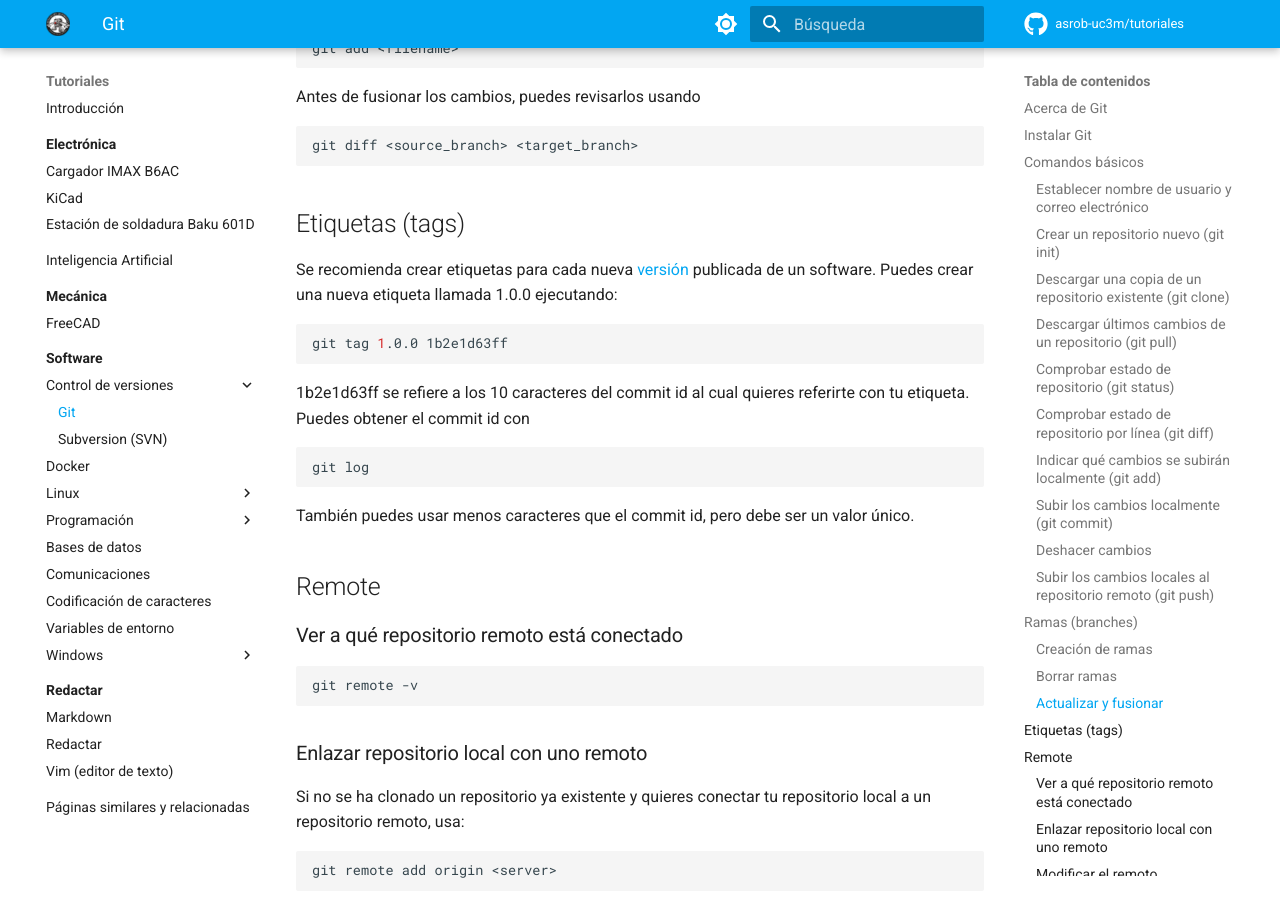
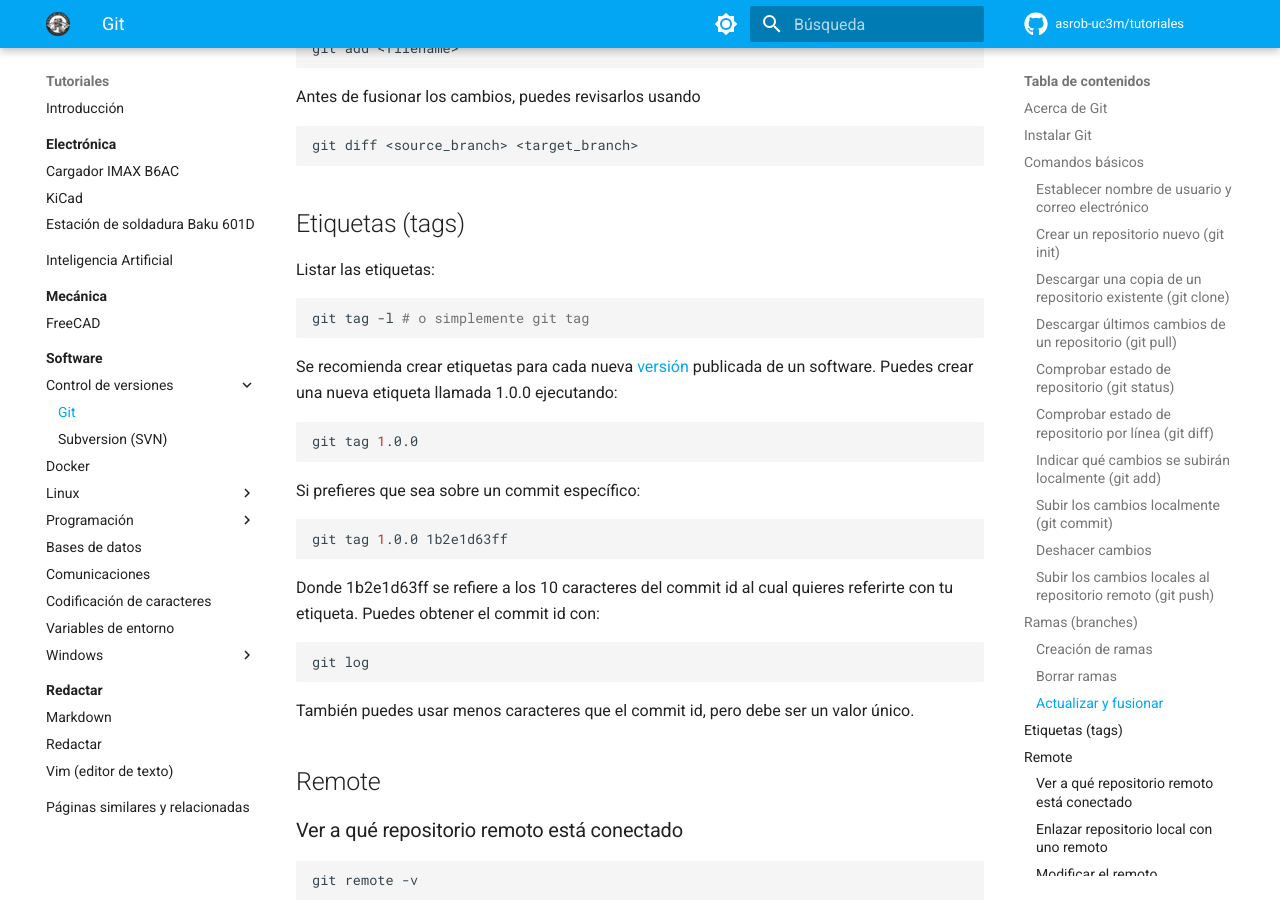
Before and after one commit to asrob-uc3m/tutoriales, an MkDocs documentation site: the page built from docs/software/version-control/git.md, in a window 1280 px wide and 900 px high, scrolled down 4371 px. Built offline with MkDocs 1.6.1 and Material for MkDocs 9.7.7, drawn with Linux system fonts in a browser that asks for light colours; comment, search, counter and statistics services are not loaded.

Commit message:
git: improve tags

````diff
--- a/docs/software/version-control/git.md
+++ b/docs/software/version-control/git.md
@@ -185,13 +185,25 @@ git diff <source_branch> <target_branch>
 
 ## Etiquetas (tags)
 
+Listar las etiquetas:
+
+```bash
+git tag -l # o simplemente git tag
+```
+
 Se recomienda crear etiquetas para cada nueva [versión](https://semver.org) publicada de un software. Puedes crear una nueva etiqueta llamada 1.0.0 ejecutando:
+
+```bash
+git tag 1.0.0
+```
+
+Si prefieres que sea sobre un commit específico:
 
 ```bash
 git tag 1.0.0 1b2e1d63ff
 ```
 
-1b2e1d63ff se refiere a los 10 caracteres del commit id al cual quieres referirte con tu etiqueta. Puedes obtener el commit id con
+Donde 1b2e1d63ff se refiere a los 10 caracteres del commit id al cual quieres referirte con tu etiqueta. Puedes obtener el commit id con:
 
 ```bash
 git log
````
